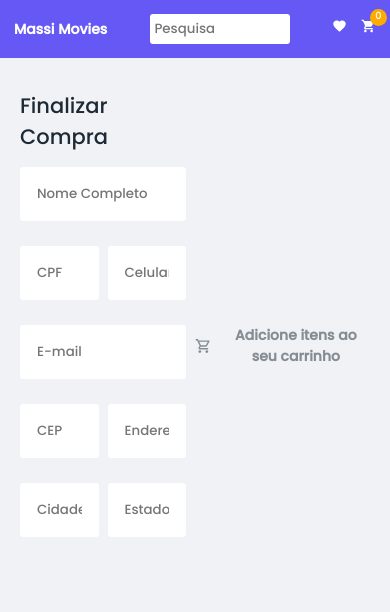
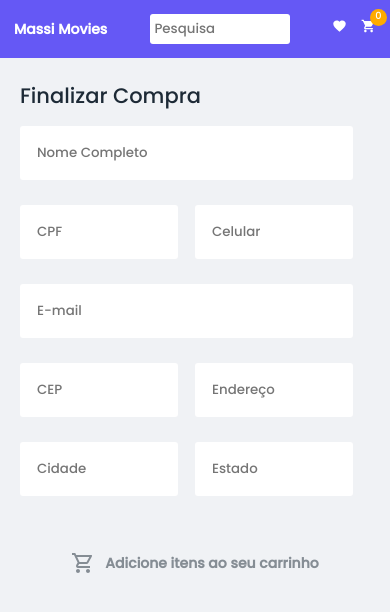
Before and after one commit to lucasmassi/movies, a React (Create React App) app: page /checkout in a window 390 px wide. Shown: the top 612 px of the page. Built offline with nearby package versions, Linux system fonts and the light colour scheme.

Commit message:
Add responsive layout to checkout

```diff
--- a/src/components/Checkout/styles.ts
+++ b/src/components/Checkout/styles.ts
@@ -8,6 +8,11 @@ export const Wrapper = styled.form`
   padding-left: 20px;
   padding-right: 20px;
   margin-top: 60px;
+
+  @media (max-width: 775px) {
+    display: block;
+    margin-top: 80px;
+  }
 `
 
 export const FormContent = styled.div`
@@ -44,12 +49,22 @@ export const FormContent = styled.div`
       margin-right: 10px;
     }
   }
+
+  @media (max-width: 775px) {
+    width: 100%;
+  }
 `
 
 export const OrderContent = styled.div`
   display: block;
   width: 50%;
   margin-top: 70px;
+
+  @media (max-width: 775px) {
+    width: 100%;
+    margin-top: 30px;
+    margin-bottom: 30px;
+  }
 `
 
 export const FormGroup = styled.div`
--- a/src/components/ShoppingCart/styles.ts
+++ b/src/components/ShoppingCart/styles.ts
@@ -21,6 +21,10 @@ export const Wrapper = styled.div.attrs((props: PropWrapper) => ({
   overflow-y: auto;
   white-space: nowrap;
   z-index: 1;
+
+  @media (max-width: 403px) {
+    width: 300px;
+  }
 `
 export const Header = styled.div`
   width: 100%;
@@ -98,6 +102,10 @@ export const Footer = styled.div`
     margin-bottom: 20px;
     margin-top: 20px;
   }
+
+  @media (max-width: 403px) {
+    width: 260px;
+  }
 `
 
 export const Total = styled.div`
@@ -111,7 +119,7 @@ export const Total = styled.div`
 export const CartEmpty = styled.h3`
   display: flex;
   width: 100%;
-  aligm-items: center;
+  align-items: center;
   opacity: .3;
 
   svg {
--- a/src/components/Table/index.tsx
+++ b/src/components/Table/index.tsx
@@ -12,7 +12,7 @@ export const Table = ({ columns, data } : { columns: any, data: any }) => {
       </thead>
       <tbody>
         {data.map((item: any) => {
-          const formattedTitle = item.name.substr(0, 20);
+          const formattedTitle = item.name.substr(0, 15);
 
           return (
             <tr key={item.id}>
```
